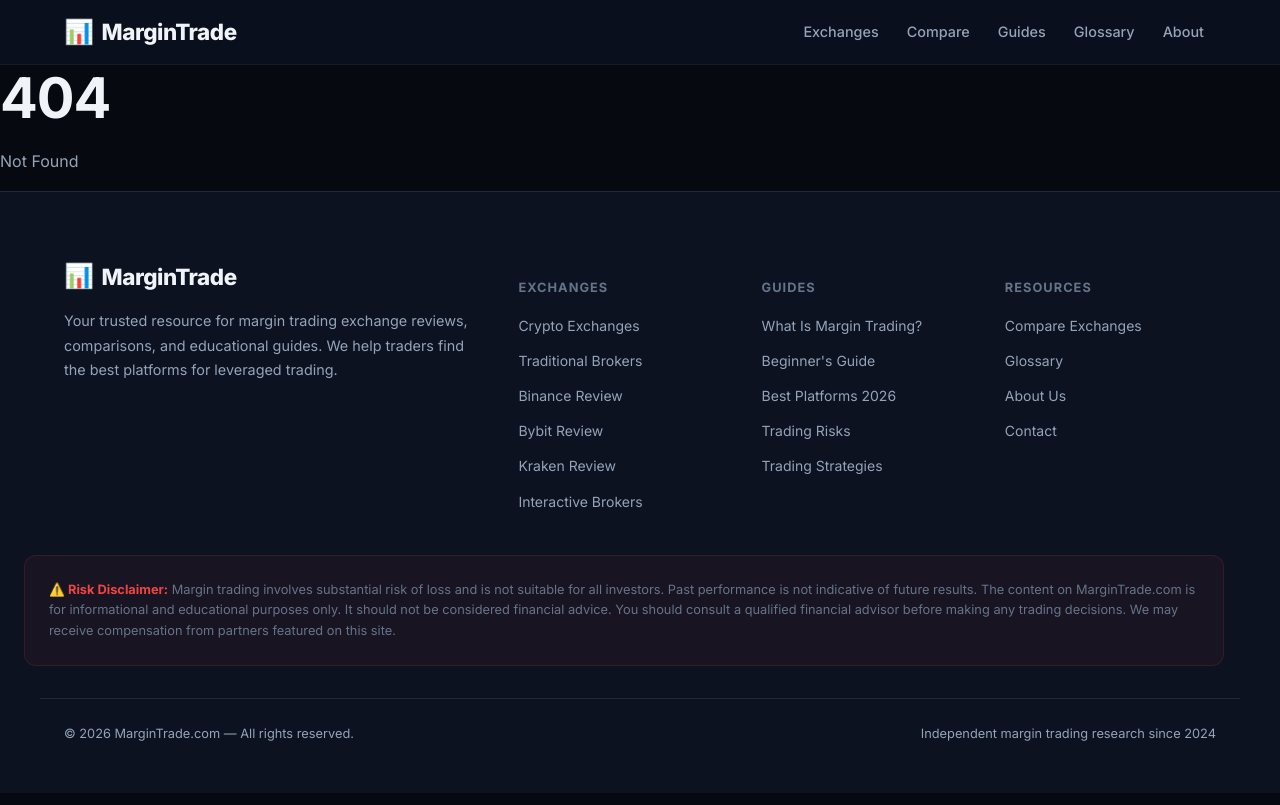
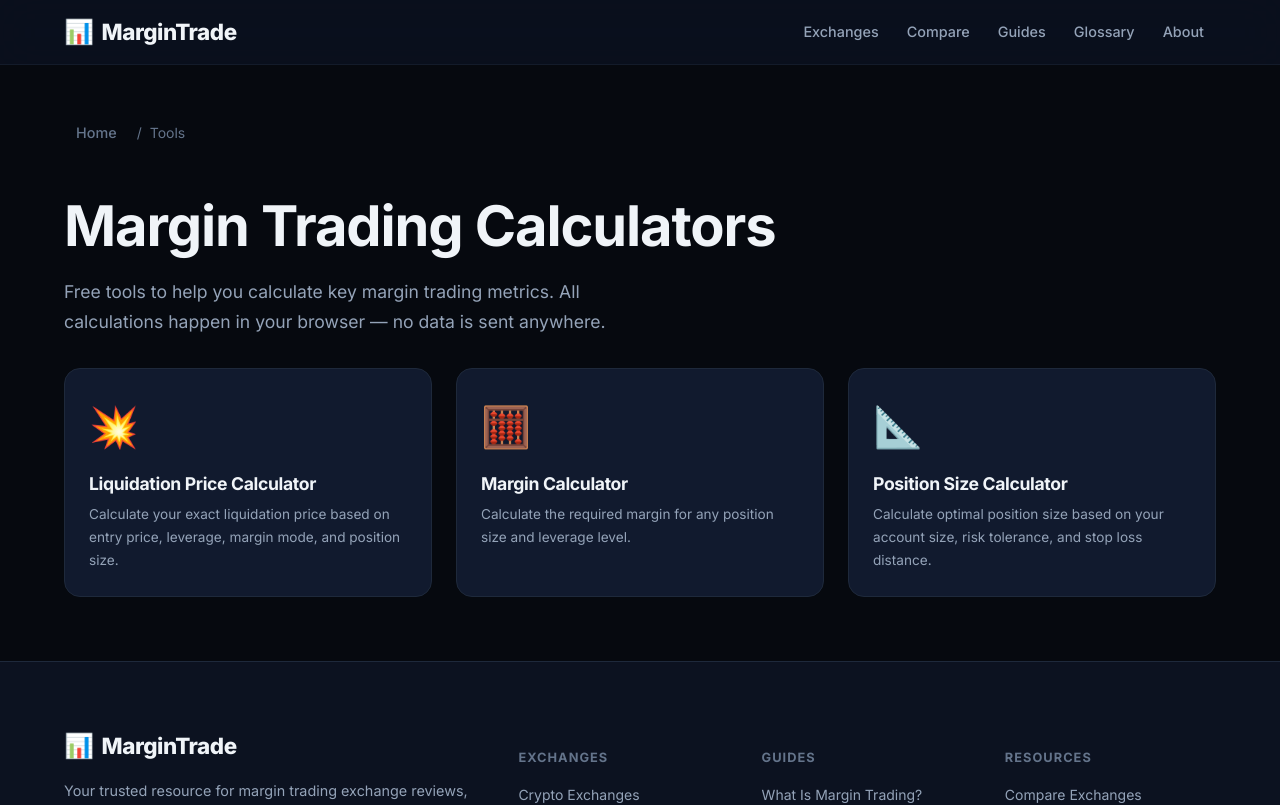
Before and after one commit to vaionex/margintrade, a SvelteKit app: page /tools in a window 1280 px wide. Before the commit this address had no page. Shown: the top 805 px of the page. Built offline with nearby package versions, Linux system fonts and the light colour scheme.

Commit message:
Add exchange review pages, breadcrumbs, improved CSS design system

```diff
--- /dev/null
+++ b/src/routes/tools/+page.svelte
@@ -0,0 +1,32 @@
+<script>
+	const tools = [
+		{ slug: 'liquidation-calculator', title: 'Liquidation Price Calculator', icon: '💥', desc: 'Calculate your exact liquidation price based on entry price, leverage, margin mode, and position size.' },
+		{ slug: 'margin-calculator', title: 'Margin Calculator', icon: '🧮', desc: 'Calculate the required margin for any position size and leverage level.' },
+		{ slug: 'position-size-calculator', title: 'Position Size Calculator', icon: '📐', desc: 'Calculate optimal position size based on your account size, risk tolerance, and stop loss distance.' },
+	];
+</script>
+
+<svelte:head>
+	<title>Margin Trading Calculators & Tools | MarginTrade</title>
+	<meta name="description" content="Free margin trading calculators. Calculate liquidation price, required margin, and position size for leveraged trades." />
+	<link rel="canonical" href="https://www.margintrade.com/tools" />
+</svelte:head>
+
+<div class="container" style="padding-top: 2rem; padding-bottom: 4rem;">
+	<nav class="breadcrumbs">
+		<a href="/">Home</a> <span>/</span> <span>Tools</span>
+	</nav>
+
+	<h1>Margin Trading Calculators</h1>
+	<p style="font-size: 1.1rem; max-width: 600px;">Free tools to help you calculate key margin trading metrics. All calculations happen in your browser — no data is sent anywhere.</p>
+
+	<div class="grid-3" style="margin-top: 2rem;">
+		{#each tools as tool}
+			<a href="/tools/{tool.slug}" class="card" style="text-decoration: none;">
+				<div style="font-size: 2.5rem; margin-bottom: 0.75rem;">{tool.icon}</div>
+				<h3 style="margin: 0 0 0.5rem; font-size: 1.1rem;">{tool.title}</h3>
+				<p style="font-size: 0.85rem; margin: 0;">{tool.desc}</p>
+			</a>
+		{/each}
+	</div>
+</div>
```
